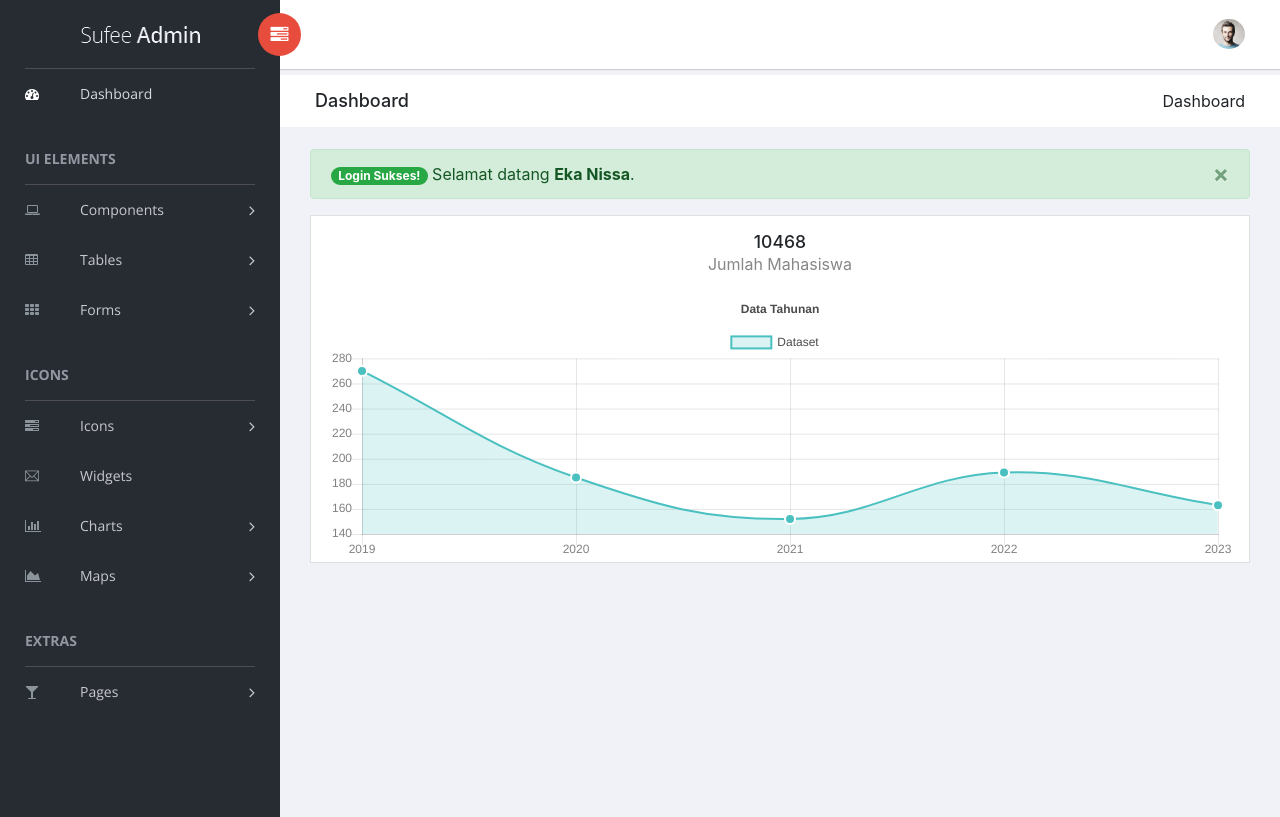
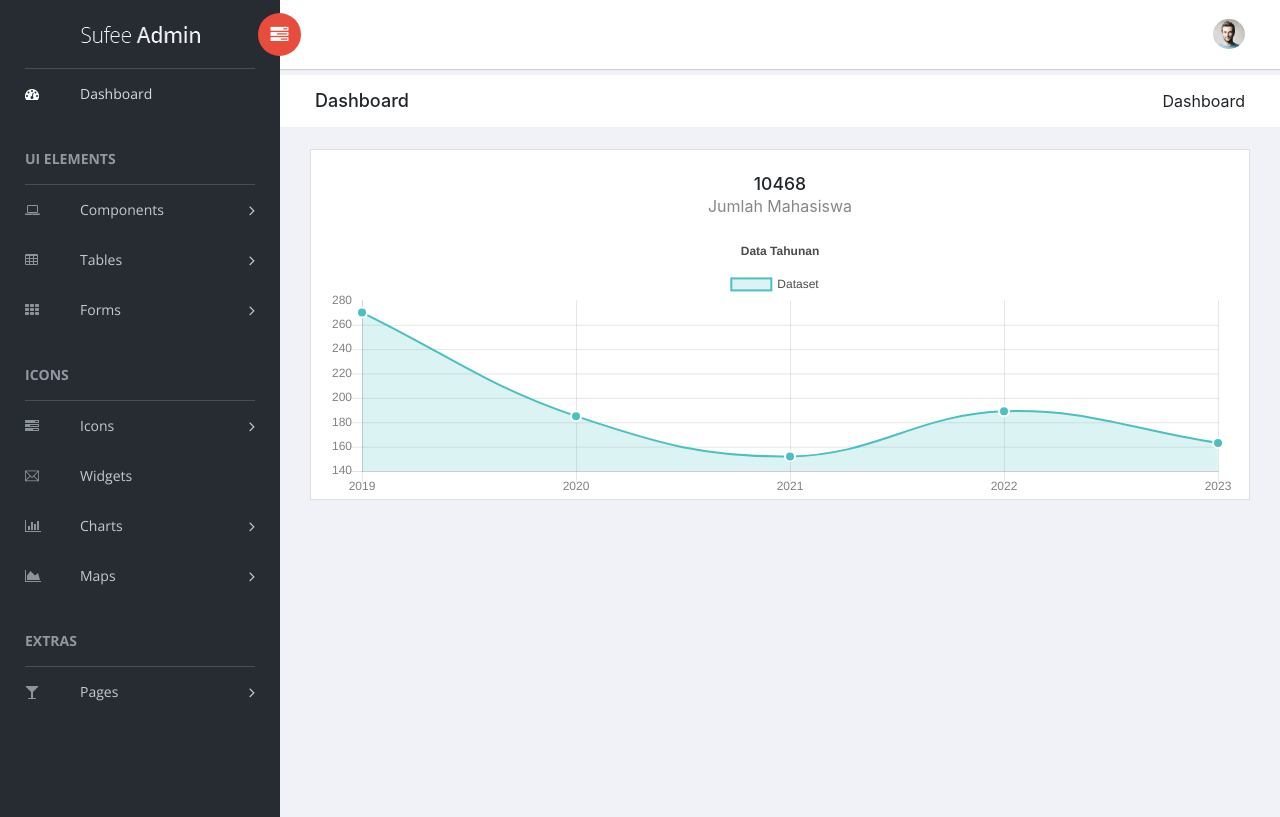
Before and after one commit to muhammadyamin1/neural, a PHP site: page /dashboard.php in a window 1280 px wide. Run offline with PHP 8.4, Linux system fonts and the light colour scheme; some libraries are stand-ins or nearby versions.

Commit message:
Dashboard View

```diff
--- a/dashboard.php
+++ b/dashboard.php
@@ -1,4 +1,3 @@
-
 <!doctype html>
 <!--[if lt IE 7]>      <html class="no-js lt-ie9 lt-ie8 lt-ie7" lang=""> <![endif]-->
 <!--[if IE 7]>         <html class="no-js lt-ie9 lt-ie8" lang=""> <![endif]-->
@@ -179,25 +178,21 @@
 
         <div class="content mt-3">
 
-            <div class="col-sm-12">
-                <div class="alert  alert-success alert-dismissible fade show" role="alert">
+            <div class="col-12">
+                <div class="alert alert-success alert-dismissible fade show" role="alert" id="success-alert">
                     <span class="badge badge-pill badge-success">Login Sukses!</span> Selamat datang <strong>Eka Nissa</strong>.
                     <button type="button" class="close" data-dismiss="alert" aria-label="Close">
                         <span aria-hidden="true">&times;</span>
                     </button>
                 </div>
-            </div>
-
-
-            <div class="col-12">
                 <div class="card text-center">
-                    <div class="card-body pb-0">
+                    <div class="card-body pb-0 mt-2 ">
                         <h4 class="mb-0">
                             <span class="count">10468</span>
                         </h4>
                         <p class="text-center">Jumlah Mahasiswa</p>
 
-                        <div class="chart-wrapper px-0" style="height:270px;" height="70">
+                        <div class="chart-wrapper px-0" style="height:265px;" height="70">
                             <canvas id="widgetChart1"></canvas>
                         </div>
 
@@ -225,7 +220,15 @@
     <script src="vendors/jqvmap/examples/js/jquery.vmap.sampledata.js"></script>
     <script src="vendors/jqvmap/dist/maps/jquery.vmap.world.js"></script>
     <script>
-
+        setTimeout(function() {
+            var alert = document.getElementById('success-alert');
+            if (alert) {
+                alert.classList.remove('show');
+                alert.addEventListener('transitionend', function() {
+                    alert.remove(); // Remove the element from the DOM after transition ends
+                });
+            }
+        }, 5000);
     </script>
 
 </body>
```
